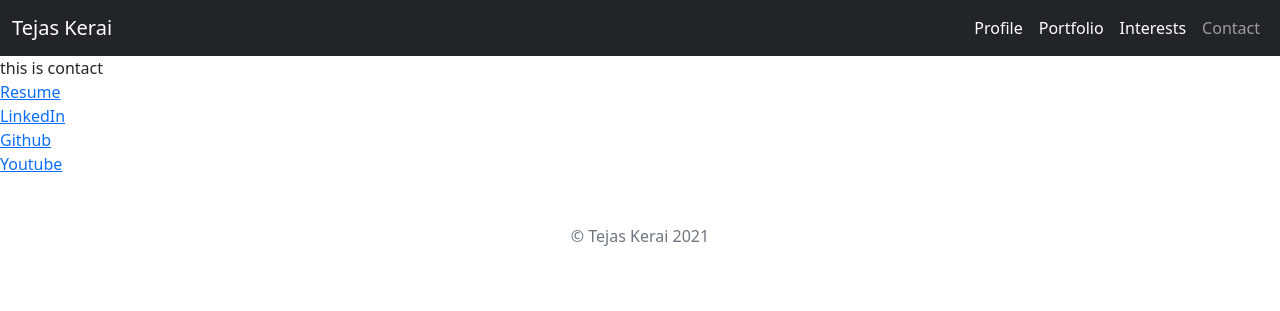
After one commit to tejaskerai/PersonalPortfolio, a Django app: page /contact/ in a window 1280 px wide. The commit adds this page. Shown: the top 311 px of the page. Run offline with Django 3.2, Linux system fonts and the light colour scheme.

Commit message:
Clean up link and model

```diff
--- a/personalportfolio/urls.py
+++ b/personalportfolio/urls.py
@@ -22,6 +22,7 @@ from personalportfolio import views
 urlpatterns = [
     path('admin/', admin.site.urls),
     path('', views.home, name='home'),
+    path('contact/', views.contact, name='contact'),
     path('portfolio/', include('portfolio.urls')),
     path('blog/', include('blog.urls'))
 ]
--- a/personalportfolio/views.py
+++ b/personalportfolio/views.py
@@ -3,3 +3,6 @@ from django.shortcuts import render, get_object_or_404
 # Create your views here.
 def home(request):
     return render(request, 'home.html')
+
+def contact(request):
+    return render(request, 'contact.html')
--- a/portfolio/models.py
+++ b/portfolio/models.py
@@ -9,6 +9,7 @@ class Project(models.Model):
     description = models.TextField()
     image = models.ImageField(upload_to='media/portfolio/images/')
     tech_stack = models.TextField(default="")
+    githubUrl = models.CharField(max_length=200, default="")
     url = EmbedVideoField()
 
 
--- a/portfolio/templates/portfolio/portfolio.html
+++ b/portfolio/templates/portfolio/portfolio.html
@@ -20,6 +20,7 @@
                             <img src="{{ project.image.url }}" class="img-fluid mb-2">
                         </a>
                         <div class="card-body">
+                            <p class="card-text"><strong>{{ project.title }}</strong></p>
                             <p class="card-text">{{ project.summary }}</p>
                             <div class="d-flex justify-content-between align-items-center">
                                 <div class="btn-group">
--- a/portfolio/views.py
+++ b/portfolio/views.py
@@ -8,4 +8,6 @@ def home(request):
 
 def project_detail(request, project_id):
     project = get_object_or_404(Project, pk=project_id)
-    return render(request, 'portfolio/project_detail.html', {'project': project})
+    tech_stack = project.tech_stack
+    split_tech_stack = tech_stack.split('/0')
+    return render(request, 'portfolio/project_detail.html', {'project': project, 'split_tech_stack': split_tech_stack})
--- a/templates/base.html
+++ b/templates/base.html
@@ -67,10 +67,10 @@
           <a class="nav-link active" aria-current="page" href="{% url 'portfolio:home' %}">Portfolio</a>
         </li>
         <li class="nav-item">
-          <a class="nav-link" href="https://www.linkedin.com/in/tejaskerai" target="_blank">LinkedIn</a>
+          <a class="nav-link active" aria-current="page" href="#">Interests</a>
         </li>
         <li class="nav-item">
-          <a class="nav-link" href="{% static 'portfolio/Tejas_Kerai_CV.pdf' %}" target="_blank">Resume</a>
+          <a class="nav-link" href="{% url 'contact' %}" target="_blank">Contact</a>
         </li>
       </ul>
     </div>
--- /dev/null
+++ b/templates/contact.html
@@ -0,0 +1,19 @@
+{% extends 'base.html' %}
+
+{% block content %}
+{% load static %}
+
+
+this is contact
+<br>
+ <a href="{% static 'portfolio/Tejas_Kerai_CV.pdf' %}" target="_blank">Resume</a>
+<br>
+<a href="https://www.linkedin.com/in/tejaskerai" target="_blank">LinkedIn</a>
+<br>
+<a href="https://github.com/tejaskerai" target="_blank">Github</a>
+<br>
+<a href="https://www.youtube.com/channel/UCNfVon9b2KPbE3tdtPRVDbw" target="_blank">Youtube</a>
+
+
+
+{% endblock %}
```
Also changed, not shown: portfolio/templates/portfolio/project_detail.html (+9 -9 lines), README.md, portfolio/migrations/0006_project_githuburl.py (added).
